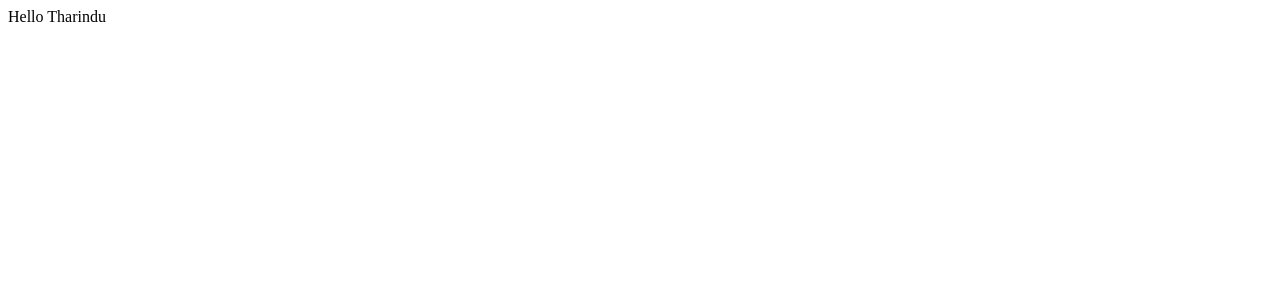
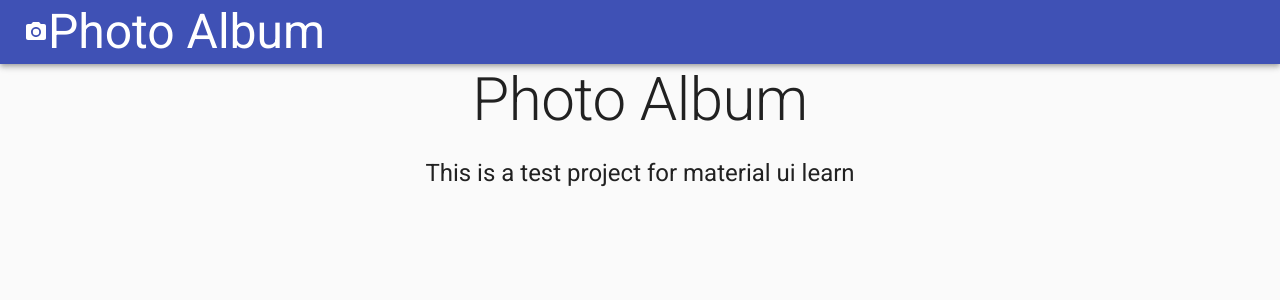
Before and after one commit to TharinduDeshananda/travelapp, a React (Create React App) app: page / in a window 1280 px wide. Shown: the top 300 px of the page. Built offline with nearby package versions, Linux system fonts and the light colour scheme.

Commit message:
header and titles added

```diff
--- a/public/index.html
+++ b/public/index.html
@@ -24,6 +24,10 @@
       work correctly both with client-side routing and a non-root public URL.
       Learn how to configure a non-root public URL by running `npm run build`.
     -->
+    <link
+  rel="stylesheet"
+  href="https://fonts.googleapis.com/css?family=Roboto:300,400,500,700&display=swap"
+/>
     <title>React App</title>
   </head>
   <body>
--- a/src/app.jsx
+++ b/src/app.jsx
@@ -1,5 +1,25 @@
-const App = ()=>{
-    return <div>Hello Tharindu</div>;
+import { Typography, CssBaseline, AppBar, Toolbar, Container } from '@material-ui/core';
+import { PhotoCamera } from '@material-ui/icons';
+
+const App = () => {
+    return <>
+        <CssBaseline />
+        <AppBar position='relative'>
+            <Toolbar>
+                <PhotoCamera />
+                <Typography variant='h3'>Photo Album</Typography>
+            </Toolbar>
+        </AppBar>
+
+    <main>
+        <div>
+            <Container maxWidth="sm">
+                <Typography variant='h2' color='textPrimary' gutterBottom align='center'>Photo Album</Typography>
+                <Typography variant='h5' align='center'>This is a test project for material ui learn</Typography>
+            </Container>
+        </div>
+    </main>
+    </>
 };
 
 export default App;
```
